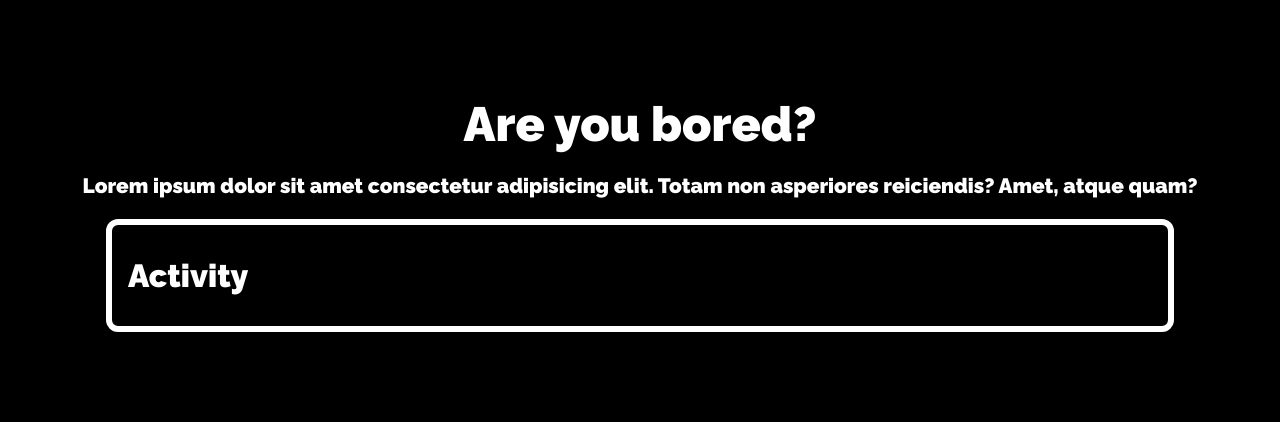
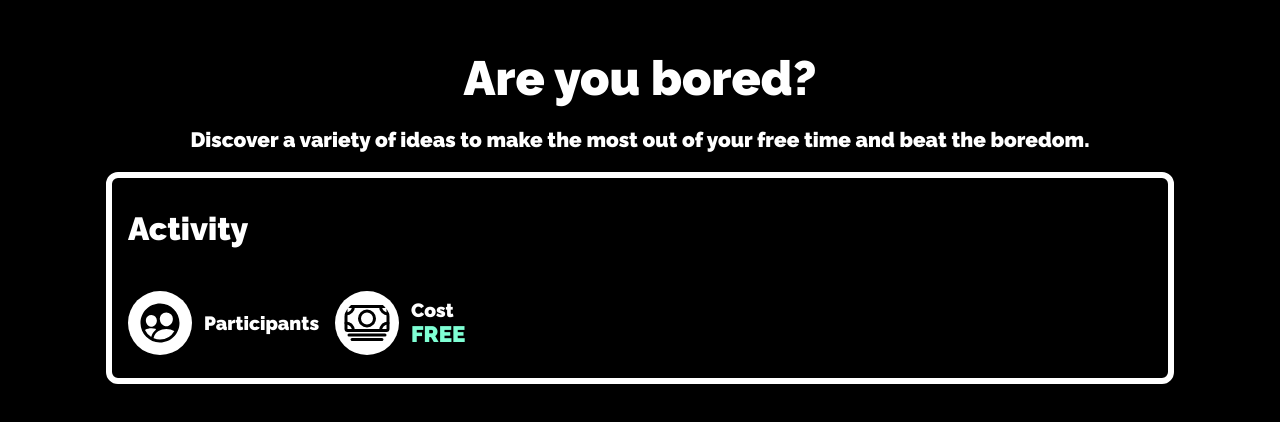
Before and after one commit to francisco-magana/are-you-bored, an Angular app: page / in a window 1280 px wide. Shown: the part 186-608 px from the top of the page. Built offline with nearby package versions, Linux system fonts and the light colour scheme; no server answers; grey boxes are pictures that could not be loaded.

Commit message:
add details to page

```diff
--- a/src/app/app.component.html
+++ b/src/app/app.component.html
@@ -1,12 +1,28 @@
 <div class="page-container">
   <div class="page-header">
     <h1 class="title">Are you bored?</h1>
-    <p class="description">Lorem ipsum dolor sit amet consectetur adipisicing elit. Totam non asperiores reiciendis? Amet, atque quam?</p>
+    <p class="description">Discover a variety of ideas to make the most out of your free time and beat the boredom.</p>
   </div>
   <div class="card">
     <p class="property-name">Activity</p>
     <div class="text-container">
       <h1>{{data?.activity}}</h1>
     </div>
+    <div class="activity-details">
+      <div class="detail">
+        <img class="detail-icon" src="assets/icons/people-circle-outline.svg"/>
+        <div class="detail-text">
+          <p>Participants</p>
+          <p class="detail-data">{{data?.participants}}</p>
+        </div>
+      </div>
+      <div class="detail">
+        <img class="detail-icon" src="assets/icons/cash-outline.svg"/>
+        <div class="detail-text">
+          <p>Cost</p>
+          <p class="detail-data" [ngClass]="data?.price! > 0 ? 'red' : 'green'">{{data?.price! > 0 ? 'Not free' : 'FREE'}}</p>
+        </div>
+      </div>
+    </div>
   </div>
 </div>
--- a/src/app/app.component.scss
+++ b/src/app/app.component.scss
@@ -1,5 +1,6 @@
 .text-container h1 {
     margin: 0;
+    margin-bottom: 16px;
     font-size: 3rem;
     color: rgba(225, 225, 225, .01);
     background-image: url("https://img.rawpixel.com/private/static/images/website/2022-05/v904-nunny-004-a_2.jpg?w=800&dpr=1&fit=default&crop=default&q=65&vib=3&con=3&usm=15&bg=F4F4F3&ixlib=js-2.2.1&s=1314046620b4544b4358b12caaba9db6");
@@ -36,7 +37,9 @@
     display: flex;
     flex-direction: column;
     width: 80vw;
+    min-height: 20vh;
     padding: 20px 16px;
+
 }
 
 .property-name {
@@ -63,3 +66,50 @@
 .description {
     font-size: 1.3rem;
 }
+
+.activity-details {
+    display: flex;
+    align-items: center;
+    margin-top: 16px;
+}
+
+.detail {
+    display: flex;
+    align-items: center;
+    margin-right: 16px;
+}
+
+.detail-icon {
+    height: 3rem;
+    width: 3rem;
+    background-color: white;
+    border-radius: 32px;
+    padding: 8px;
+}
+
+.detail-text {
+    display: flex;
+    flex-direction: column;
+    justify-content: start;
+    font-size: 1.2rem;
+    margin-left: 12px;
+
+    & > p {
+        margin: 0;
+        padding: 0;
+    }
+
+}
+
+.detail-data {
+    font-size: 1.4rem;
+    margin-left: 0;
+}
+
+.red {
+    color: #f3772aec;
+}
+
+.green {
+    color: aquamarine;
+}
--- a/src/styles.scss
+++ b/src/styles.scss
@@ -7,4 +7,5 @@ body {
     justify-content: center;
     align-items: center;
     height: 98vh;
+    padding: 3px;
 }
```
Also changed, not shown: src/assets/icons/cash-outline.svg (added), src/assets/icons/people-circle-outline.svg (added).
